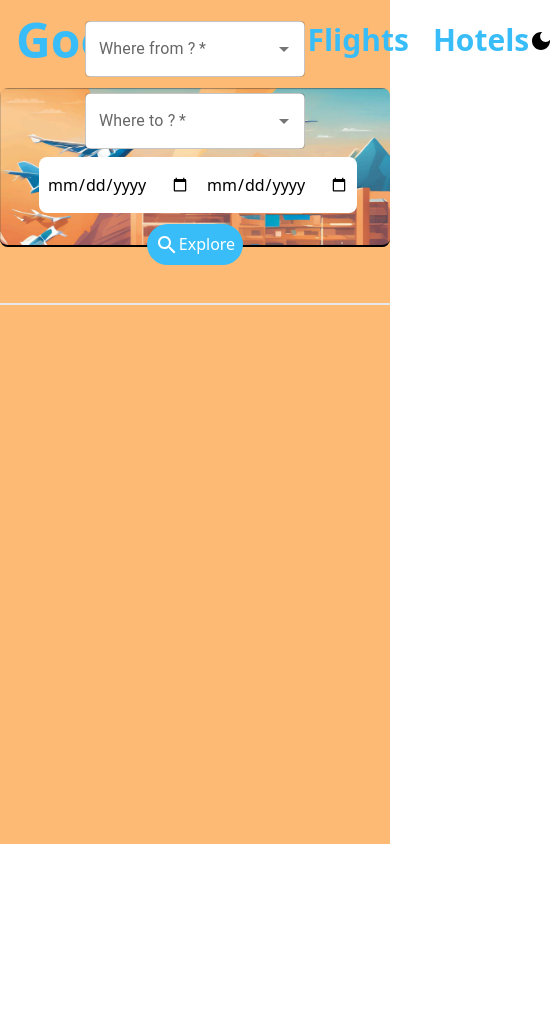
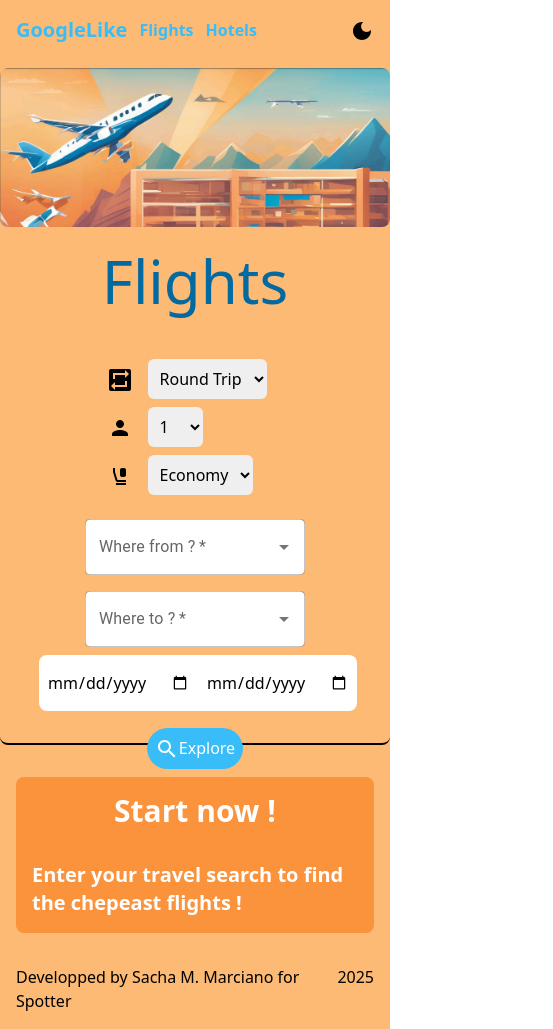
Before and after one commit to Sacha-Marciano/google-flights-sim, a React (Vite) app: page / in a window 390 px wide. Shown: the whole page, 553 px wide, since content can reach past the window. Before the commit the page ends 844 px from the top, so only its background shows below. Built offline with nearby package versions, Linux system fonts and the light colour scheme.

Commit message:
Final styles changes

```diff
--- a/src/App.jsx
+++ b/src/App.jsx
@@ -9,6 +9,7 @@ import Header from "./components/Header";
 import SearchFlightsPage from "./pages/SearchFlightsPage";
 import SearchHotelsPage from "./pages/SearchHotelPage";
 import FlightDetailsPage from "./pages/FlightDetailsPage";
+import Footer from "./components/Footer";
 
 // Contexts
 
@@ -25,6 +26,7 @@ function App() {
         <Route path="/hotels" element={<SearchHotelsPage />} />
         <Route path="/details/:id" element={<FlightDetailsPage />} />
       </Routes>
+      <Footer />
     </div>
   );
 }
--- a/src/components/FlightCard.jsx
+++ b/src/components/FlightCard.jsx
@@ -29,7 +29,7 @@ export default function FlightCard({
 
   return (
     <Link to={`/details/${itinerayId}`} onClick={handleNavigation}>
-      <div className="  border-2 p-2 rounded-lg border-black bg-sky-400 dark:bg-gray-700 space-y-4">
+      <div className="  border-2 p-2 rounded-lg border-black bg-sky-400 dark:bg-gray-700 space-y-4 shadow-xl">
         <div className="flex justify-between">
           <div className="flex  items-end">
             <h2 className="mr-2 text-3xl font-bold">{departCode}</h2>
@@ -43,7 +43,6 @@ export default function FlightCard({
         <div className="flex">
           <h4 className="mr-2">{duration}</h4>
           <p> - {stopCount === 0 ? "Direct" : `${stopCount} stops`}</p>
-          {/* define direct according to stopCount === 0, else show how many stops */}
         </div>
       </div>
     </Link>
--- a/src/components/FlightForm.jsx
+++ b/src/components/FlightForm.jsx
@@ -38,14 +38,15 @@ export default function FlightForm() {
   return (
     <form
       onSubmit={handleSubmit}
-      className="p-4 pb-8 space-y-4 border-black dark:border-gray-400  border-b-2 rounded-lg flex flex-col items-center absolute bottom-2 w-full"
+      className="mb-4 md:mb-0 p-4 pb-8 space-y-4 border-black dark:border-gray-400  border-b-2 rounded-lg flex flex-col items-center md:absolute bottom-2 w-full"
     >
       <h1 className="text-6xl font-extralight text-sky-700  dark:text-gray-300 mb-8">
         Flights
       </h1>
-      {/* selects */}
-      <div className="flex gap-2 items-center justify-center ">
+      {/* Selects */}
+      <div className="flex flex-col md:flex-row gap-2 items-start md:items-center justify-center ">
         {/* Round Trip select */}
+        <div className="flex items-center gap-4">
           <label htmlFor="trip-select">{<RepeatOnIcon />}</label>
           <select
             className="p-2 rounded-md mr-4  dark:text-gray-600"
@@ -60,7 +61,9 @@ export default function FlightForm() {
             <option value={"round trip"}>Round Trip</option>
             <option value={"one way"}>One Way</option>
           </select>
+        </div>
         {/* Passenger select */}
+        <div className="flex items-center gap-4">
           <label htmlFor="pax-count">
             <PersonIcon />
           </label>
@@ -82,7 +85,9 @@ export default function FlightForm() {
                 </option>
               ))}
           </select>
+        </div>
         {/* Class select */}
+        <div className="flex items-center gap-4">
           <label htmlFor="flightClass">
             <FlightClassIcon />
           </label>
@@ -100,6 +105,7 @@ export default function FlightForm() {
             <option value={"premium"}>Premium</option>
             <option value={"business"}>Business</option>
           </select>
+        </div>
       </div>
       {/* Inputs */}
       <div className="flex flex-col md:flex-row  items-center justify-center dark:text-gray-600">
@@ -140,7 +146,7 @@ export default function FlightForm() {
       {/* Submit */}
       <button
         type="submit"
-        className="rounded-full bg-sky-400 p-2 justify-self-end text-white dark:text-gray-900 absolute -bottom-5"
+        className="rounded-full bg-sky-400 p-2 justify-self-end text-white dark:text-gray-900 absolute -bottom-2 md:-bottom-5 "
       >
         <Search />
         Explore
--- a/src/components/Footer.jsx
+++ b/src/components/Footer.jsx
@@ -2,5 +2,10 @@
 import React from "react";
 
 export default function Footer() {
-  return <div></div>;
+  return (
+    <div className="bg-orange-300 dark:bg-gray-900 flex justify-between p-4 ">
+      <h2>Developped by Sacha M. Marciano for Spotter</h2>
+      <p>2025</p>
+    </div>
+  );
 }
--- a/src/components/Header.jsx
+++ b/src/components/Header.jsx
@@ -10,7 +10,7 @@ import { Link } from "react-router-dom";
 export default function Header() {
   return (
     <div className="w-full p-4 flex align-middle ">
-      <Link to="/" className="text-5xl font-bold text-sky-400">
+      <Link to="/" className="text-xl md:text-5xl font-bold text-sky-400">
         GoogleLike
       </Link>
       <div className="flex justify-between flex-1">
--- /dev/null
+++ b/src/components/LoadingComponent.jsx
@@ -0,0 +1,24 @@
+import React from "react";
+import CircularProgress from "@mui/material/CircularProgress";
+import Box from "@mui/material/Box";
+
+const LoadingComponent = () => {
+  return (
+    <Box
+      className="dark:opacity-60"
+      display="flex"
+      justifyContent="center"
+      alignItems="center"
+      height="100vh"
+      bgcolor="#38bdf8"
+    >
+      <CircularProgress size={80} sx={{ color: "#fdba74" }} />
+      <h1 className="text-orange-300 text-4xl font-bold ml-4">
+        {" "}
+        Loading Data...
+      </h1>
+    </Box>
+  );
+};
+
+export default LoadingComponent;
--- a/src/components/Navigation.jsx
+++ b/src/components/Navigation.jsx
@@ -4,8 +4,11 @@ import { Link } from "react-router-dom";
 
 export default function Navigation() {
   return (
-    <div className="flex items-center text-3xl font-semibold text-sky-400 ">
-      <Link to="/" className="mx-6 hover:text-black dark:hover:text-white">
+    <div className="flex items-center md:text-3xl font-semibold text-sky-400 ">
+      <Link
+        to="/"
+        className="mx-3 md:mx-6 hover:text-black dark:hover:text-white"
+      >
         Flights
       </Link>
       <Link to="/hotels" className="hover:text-black dark:hover:text-white">
--- a/src/context/FlightContext.jsx
+++ b/src/context/FlightContext.jsx
@@ -15,12 +15,14 @@ export default function FlightProvider({ children }) {
   const [sessionId, setSessionId] = useState("");
   const [searchFlight, setSearchFlight] = useState({});
   const [flightDetails, setFlightDetails] = useState({});
-  const [loading, setLoading] = useState(true);
+  const [loading, setLoading] = useState(false);
 
   // Each time the user makes a query search for flights
   useEffect(() => {
     if (searchQuery.pax) {
-      getFlightsByTrip(searchQuery).then((res) => {
+      setLoading(true);
+      getFlightsByTrip(searchQuery)
+        .then((res) => {
           const flightResults = res.itineraries.map((item) => {
             const hours = Math.floor(item.legs[0].durationInMinutes / 60);
             const minutes = item.legs[0].durationInMinutes % 60;
@@ -37,13 +39,14 @@ export default function FlightProvider({ children }) {
           });
           setSessionId(res.context.sessionId);
           setDisplayFlights(flightResults);
-      });
+        })
+        .finally(() => setLoading(false));
     }
   }, [searchQuery]);
 
   useEffect(() => {
+    if (searchFlight.itinerayId) {
       setLoading(true);
-    if (searchFlight.itinerayId) {
       getFlightdetails(sessionId, searchFlight.itinerayId, searchFlight.legs)
         .then((res) => {
           const legs = res.legs[0];
--- a/src/pages/SearchFlightsPage.jsx
+++ b/src/pages/SearchFlightsPage.jsx
@@ -10,20 +10,24 @@ import { FlightContext } from "../context/FlightContext";
 
 // Banner
 import Banner from "../assets/banner.png";
+import LoadingComponent from "../components/LoadingComponent";
 
 export default function SearchFlightsPage() {
-  const { displayFlights } = useContext(FlightContext);
+  const { displayFlights, loading } = useContext(FlightContext);
 
   return (
     <main className="">
       <div className="flex flex-col relative mb-4 ">
         <img
           src={Banner}
-          className="object-cover max-h-[40vh] w-full my-2 rounded-lg dark:opacity-50 "
+          className="object-cover max-h-[50vh] w-full my-2 rounded-lg dark:opacity-50 "
         />
         <FlightForm />
       </div>
-      <ul className="h-full p-4 justify-around gap-4 border-b-2 space-y-4 ">
+      {loading ? (
+        <LoadingComponent />
+      ) : displayFlights.length > 0 ? (
+        <ul className="h-full p-4  gap-4 border-b-2 space-y-4 ">
           {displayFlights?.map((item, index) => {
             return (
               <li key={index}>
@@ -40,6 +44,14 @@ export default function SearchFlightsPage() {
             );
           })}
         </ul>
+      ) : (
+        <div className="text-white font-bold p-4 flex flex-col items-center gap-4 space-y-4 bg-orange-400 dark:bg-gray-500 rounded-lg m-4">
+          <h1 className="text-3xl">Start now !</h1>
+          <p className="text-xl">
+            Enter your travel search to find the chepeast flights !
+          </p>
+        </div>
+      )}
     </main>
   );
 }
```
Also changed, not shown: src/pages/FlightDetailsPage.jsx (+14 -9 lines). Lines whose indentation alone changed are shown as unchanged.
